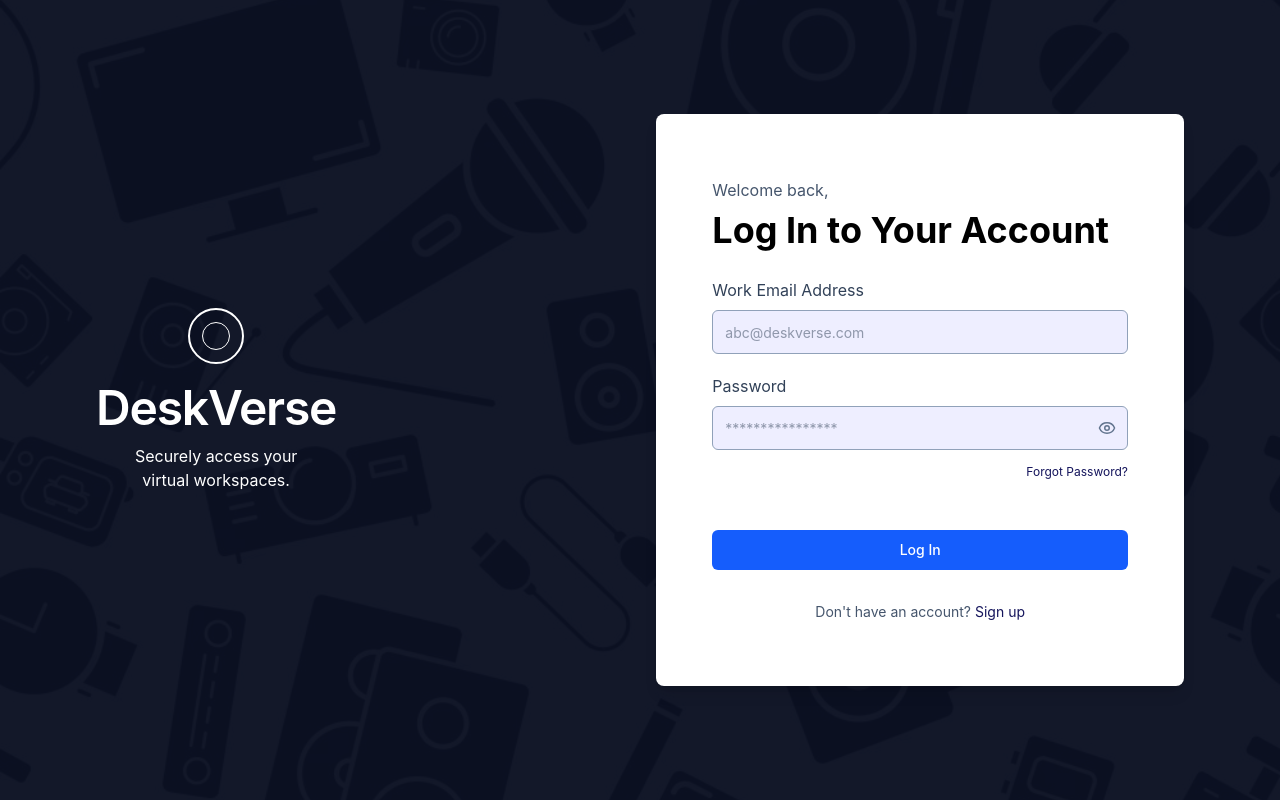
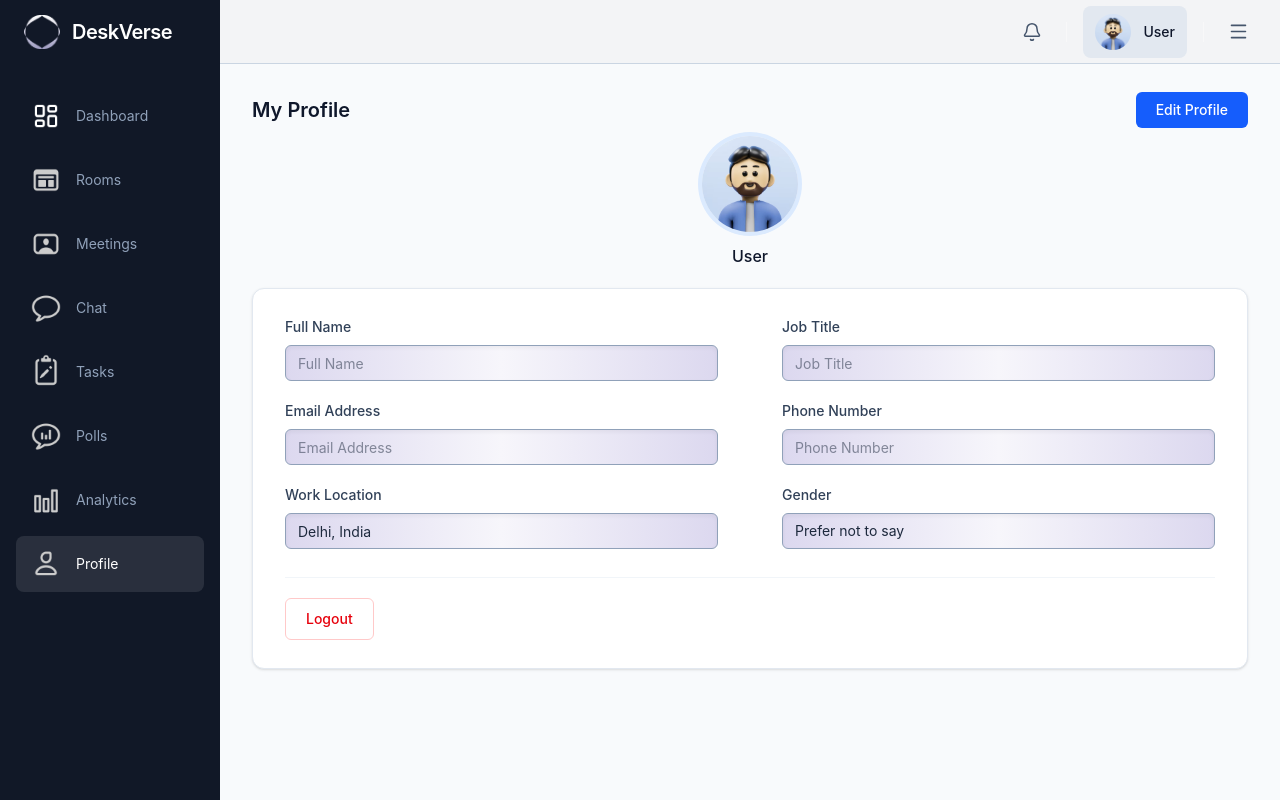
Before and after one commit to iconic-asf2910/desk_verse, a React (Vite) app in the folder vowFrontend/: page /profile in a window 1280 px wide. Before the commit this address led to /login. Shown: the top 800 px of the page. Built offline with nearby package versions, Linux system fonts and the light colour scheme; no server answers.

Commit message:
added logout

```diff
--- a/vowFrontend/src/pages/profile/Profile.jsx
+++ b/vowFrontend/src/pages/profile/Profile.jsx
@@ -1,4 +1,5 @@
 import { useEffect, useState } from "react";
+import { useNavigate } from "react-router-dom";
 import useAuth from "../../hooks/UseAuth";
 
 const defaultProfile = {
@@ -11,7 +12,8 @@ const defaultProfile = {
 };
 
 const Profile = () => {
-  const { user } = useAuth();
+  const navigate = useNavigate();
+  const { user, logout } = useAuth();
 
   const [profile, setProfile] = useState(defaultProfile);
   const [savedProfile, setSavedProfile] = useState(defaultProfile);
@@ -64,6 +66,11 @@ const Profile = () => {
 
     setSavedProfile(profile);
     setIsEditing(false);
+  };
+
+  const handleLogout = () => {
+    logout();
+    navigate("/login");
   };
 
   const inputClass =
@@ -230,6 +237,18 @@ const Profile = () => {
             </button>
           </div>
         )}
+
+        {!isEditing && (
+          <div className="mt-7 border-t border-slate-100 pt-5">
+            <button
+              type="button"
+              onClick={handleLogout}
+              className="rounded-md border border-red-200 bg-white px-5 py-2.5 text-sm font-medium text-red-600 hover:bg-red-50"
+            >
+              Logout
+            </button>
+          </div>
+        )}
       </div>
     </div>
   );
--- a/vowFrontend/src/routes/AppRoutes.jsx
+++ b/vowFrontend/src/routes/AppRoutes.jsx
@@ -26,7 +26,7 @@ const AppRoutes = () => {
       <Route path="/login" element={<Login />} />
       <Route path="/signup" element={<Signup />} />
 
-      <Route element={<ProtectedRoute />}>
+      {/* <Route element={<ProtectedRoute />}> */}
         <Route element={<MainLayout />}>
           <Route path="/dashboard" element={<Dashboard />} />
           <Route path="/profile" element={<Profile />} />
@@ -59,7 +59,7 @@ const AppRoutes = () => {
           <Route path="/polls" element={<Polls />} />
           <Route path="/analytics" element={<Analytics />} />
         </Route>
-      </Route>
+      {/* </Route> */}
     </Routes>
   );
 };
```
Lines whose indentation alone changed are shown as unchanged.
